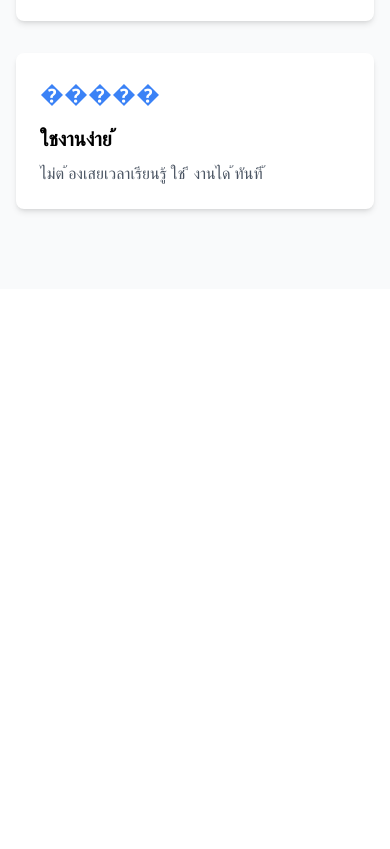
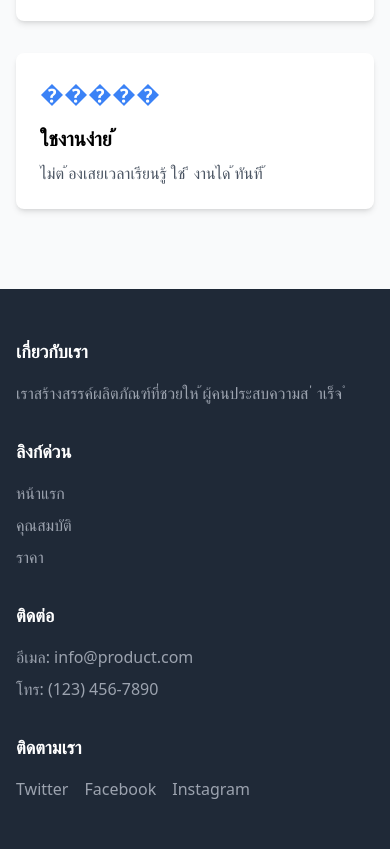
Before and after one commit to 66160130/product-landing-page, a plain HTML site: page index.html in a window 390 px wide. Shown: the part 975-1824 px from the top of the page. Before the commit the page ends 1264 px from the top, so only its background shows below. Drawn offline with nearby package versions, Linux system fonts and the light colour scheme.

Commit message:
เพิ่มสวนท ้ายแบบ ่ Responsive

```diff
--- a/index.html
+++ b/index.html
@@ -74,7 +74,40 @@
  </main>
 
  <footer>
- <!-- สวนท ้าย ่ -->
+    <footer class="bg-gray-800 text-white py-12">
+        <div class="container mx-auto px-4">
+        <div class="grid grid-cols-1 md:grid-cols-4 gap-8">
+        <div>
+        <h3 class="font-bold text-lg mb-4">เกี่ยวกับเรา</h3>
+        <p class="text-gray-400">เราสร้างสรรค์ผลิตภัณฑ์ที่ชวยให ้ผู้คนประสบความส ่ าเร็จ ํ </p>
+        </div>
+        <div>
+        <h3 class="font-bold text-lg mb-4">ลิงก์ด่วน</h3>
+        <ul class="space-y-2 text-gray-400">
+        <li><a href="#" class="hover:text-white">หน้าแรก</a></li>
+        <li><a href="#features" class="hover:text-white">คุณสมบัติ</a></li>
+        <li><a href="#pricing" class="hover:text-white">ราคา</a></li>
+        </ul>
+        </div>
+        <div>
+        <h3 class="font-bold text-lg mb-4">ติดต่อ</h3>
+        <ul class="space-y-2 text-gray-400">
+        <li>อีเมล: info@product.com</li>
+        <li>โทร: (123) 456-7890</li>
+        </ul>
+        </div>
+        <div>
+        <h3 class="font-bold text-lg mb-4">ติดตามเรา</h3>
+        <div class="flex space-x-4">
+        <a href="#" class="text-gray-400 hover:text-white">Twitter</a>
+        <a href="#" class="text-gray-400 hover:text-white">Facebook</a>
+        <a href="#" class="text-gray-400 hover:text-white">Instagram</a>
+        </div>
+        </div>
+        </div>
+        </div>
+       </footer>
+
  </footer>
 </body>
 </html>
```
